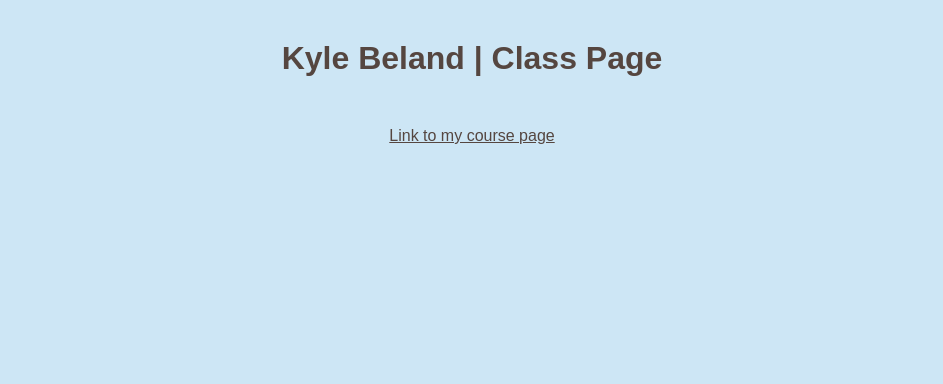
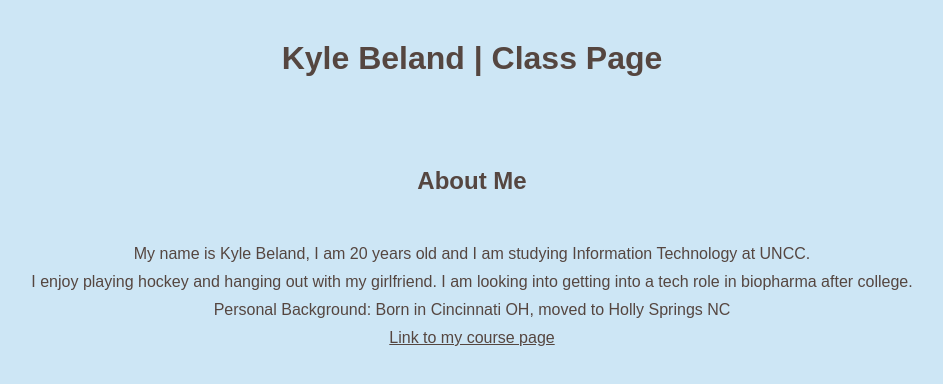
Before and after one commit to kylebeland7git/kylebeland7git.github.io, a plain HTML site: page index.html in a window 1280 px wide. Shown: the whole page, without its empty margins (168-1111 px from the left). Drawn offline with Linux system fonts and the light colour scheme.

Commit message:
Update index.html

```diff
--- a/index.html
+++ b/index.html
@@ -11,6 +11,10 @@
 
 
 <h1>Kyle Beland | Class Page</h1>
+<h2>About Me</h2>
+<p>My name is Kyle Beland, I am 20 years old and I am studying Information Technology at UNCC.</p>
+<p>I enjoy playing hockey and hanging out with my girlfriend. I am looking into getting into a tech role in biopharma after college.</p>
+<p>Personal Background: Born in Cincinnati OH, moved to Holly Springs NC</p>
 <p>
     <a href="https://kylebeland7git.github.io/itis3135/">Link to my course page</a>
 </p>
```
